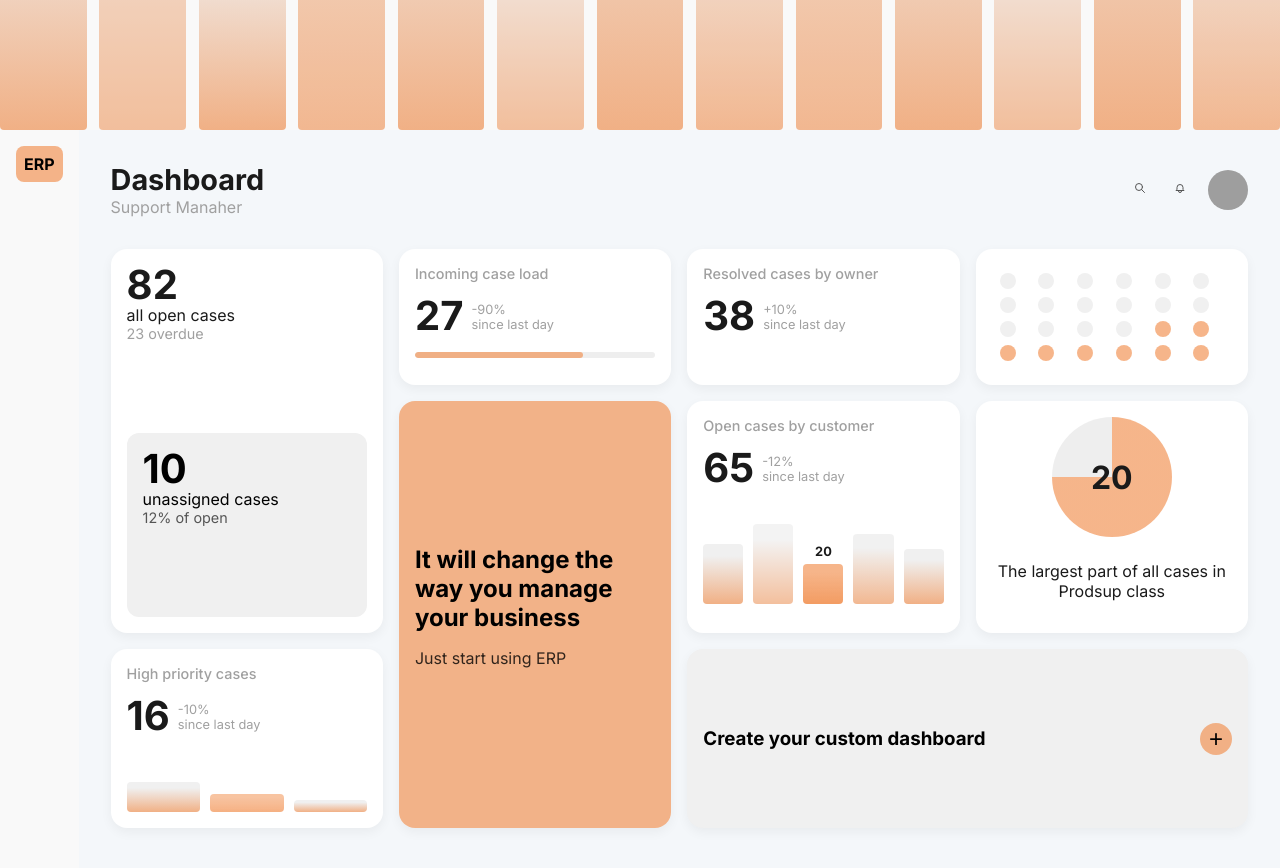
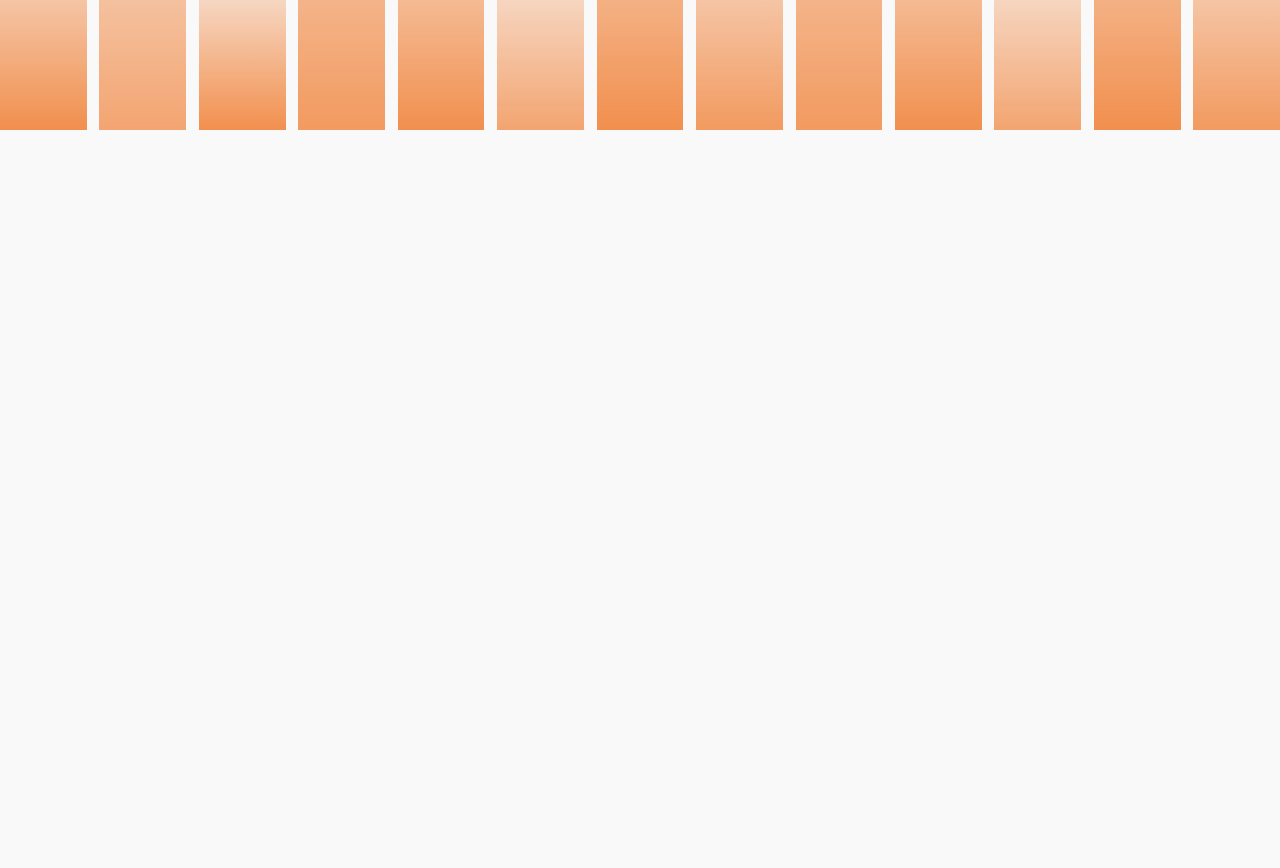
Before and after one commit to DeveloperChetram/AI_content_generation, a React (Vite) app in the folder frontend/: page / in a window 1280 px wide. Shown: the part 740-1608 px from the top of the page. After the commit the page ends 870 px from the top, so only its background shows below. Built offline with nearby package versions, Linux system fonts and the light colour scheme; grey boxes are pictures that could not be loaded; a web font is replaced by a local one.

Commit message:
style: add style with variable to dashboard

```diff
--- a/frontend/src/App.jsx
+++ b/frontend/src/App.jsx
@@ -15,7 +15,7 @@ const App = () => {
       <MainRoutes />
       {/* <Login/> */}
       {/* <ReduxSample /> */}
-      <Dashboard />
+      {/* <Dashboard /> */}
 
     </div>
   )
--- a/frontend/src/pages/Dashboard.jsx
+++ b/frontend/src/pages/Dashboard.jsx
@@ -1,16 +1,41 @@
-import React from 'react';
+import React, { useState } from 'react';
 import { useSelector } from 'react-redux';
-import '../styles/dashboard.css'; // Import the CSS file directly
+import '../styles/dashboard.css';
+
+// Icons
 const SearchIcon = () => <svg xmlns="http://www.w3.org/2000/svg" fill="none" viewBox="0 0 24 24" stroke="currentColor"><path strokeLinecap="round" strokeLinejoin="round" strokeWidth={2} d="M21 21l-6-6m2-5a7 7 0 11-14 0 7 7 0 0114 0z" /></svg>;
+const BellIcon = () => <svg xmlns="http://www.w3.org/2000/svg" fill="none" viewBox="0 0 24 24" stroke="currentColor"><path strokeLinecap="round" strokeLinejoin="round" strokeWidth={2} d="M15 17h5l-1.405-1.405A2.032 2.032 0 0118 14.158V11a6 6 0 10-12 0v3.159c0 .538-.214 1.055-.595 1.436L4 17h5m6 0v1a3 3 0 11-6 0v-1m6 0H9" /></svg>;
+const MenuIcon = () => <svg xmlns="http://www.w3.org/2000/svg" fill="none" viewBox="0 0 24 24" stroke="currentColor"><path strokeLinecap="round" strokeLinejoin="round" strokeWidth={2} d="M4 6h16M4 12h16m-7 6h7" /></svg>;
+const CloseIcon = () => <svg xmlns="http://www.w3.org/2000/svg" fill="none" viewBox="0 0 24 24" stroke="currentColor"><path strokeLinecap="round" strokeLinejoin="round" strokeWidth={2} d="M6 18L18 6M6 6l12 12" /></svg>;
 
 
-const BellIcon = () => <svg xmlns="http://www.w3.org/2000/svg" fill="none" viewBox="0 0 24 24" stroke="currentColor"><path strokeLinecap="round" strokeLinejoin="round" strokeWidth={2} d="M15 17h5l-1.405-1.405A2.032 2.032 0 0118 14.158V11a6 6 0 10-12 0v3.159c0 .538-.214 1.055-.595 1.436L4 17h5m6 0v1a3 3 0 11-6 0v-1m6 0H9" /></svg>;
+const Dashboard = () => {
+    const [isSidebarOpen, setIsSidebarOpen] = useState(false);
+    //
+    // NOTE: You'll need to connect this to your actual user data from your Redux store
+    const { user } = useSelector((state) => state.user);
 
-const Dashboard = () => {
+    const toggleSidebar = () => {
+        setIsSidebarOpen(!isSidebarOpen);
+    };
+
+    const displayUser = user || {
+        name: 'Chetram',
+        posts: Array(5).fill(null),
+        aiCredits: 12,
+        aiImageCredits: 8,
+    };
+
+
     return (
         <div className="dashboard-layout">
-            <aside className="sidebar">
-                <div className="sidebar-logo">ERP</div>
+            <aside className={`sidebar ${isSidebarOpen ? 'open' : ''}`}>
+                <div className="sidebar-header">
+                    <div className="sidebar-logo">wrAIte</div>
+                    <button className="sidebar-close-btn" onClick={toggleSidebar}>
+                        <CloseIcon />
+                    </button>
+                </div>
                 <nav className="sidebar-nav">
                     {/* Add sidebar icons here */}
                 </nav>
@@ -22,42 +47,45 @@ const Dashboard = () => {
                 <header className="dashboard-header">
                     <div className="header-title">
                         <h1>Dashboard</h1>
-                        <p>Support Manaher</p>
+                        <p>Welcome back, {displayUser.name}!</p>
                     </div>
                     <div className="header-actions">
                         <button className="icon-button"><SearchIcon /></button>
                         <button className="icon-button"><BellIcon /></button>
                         <img src="https://i.pravatar.cc/40" alt="User Avatar" className="user-avatar" />
+                        <button className="mobile-menu-btn" onClick={toggleSidebar}>
+                            <MenuIcon />
+                        </button>
                     </div>
                 </header>
                 <main className="dashboard-grid">
                     <div className="card card-tall">
                         <div className="card-content">
-                            <span className="card-value">82</span>
-                            <span className="card-label">all open cases</span>
-                            <span className="card-sublabel">23 overdue</span>
+                            <span className="card-value">{displayUser.posts.length}</span>
+                            <span className="card-label">Total Posts</span>
+                            <span className="card-sublabel">Manage and review your content</span>
                         </div>
                         <div className="card-content dark">
-                            <span className="card-value">10</span>
-                            <span className="card-label">unassigned cases</span>
-                            <span className="card-sublabel">12% of open</span>
+                            <span className="card-value">{displayUser.aiCredits}</span>
+                            <span className="card-label">AI Credits</span>
+                            <span className="card-sublabel">Text generation credits remaining</span>
                         </div>
                     </div>
                     <div className="card">
-                        <h3 className="card-title">Incoming case load</h3>
+                        <h3 className="card-title">AI Image Credits</h3>
                         <div className="card-main-stat">
-                            <span className="card-value">27</span>
+                            <span className="card-value">{displayUser.aiImageCredits}</span>
                             <div className="card-trend">
-                                <span>-90%</span>
+                                <span>-10%</span>
                                 <span>since last day</span>
                             </div>
                         </div>
                         <div className="progress-bar">
-                            <div className="progress" style={{ width: '70%' }}></div>
+                            <div className="progress" style={{ width: `${displayUser.aiImageCredits / 10 * 100}%` }}></div>
                         </div>
                     </div>
                     <div className="card">
-                        <h3 className="card-title">Resolved cases by owner</h3>
+                        <h3 className="card-title">Dummy Content</h3>
                         <div className="card-main-stat">
                             <span className="card-value">38</span>
                             <div className="card-trend">
@@ -74,7 +102,7 @@ const Dashboard = () => {
                         </div>
                     </div>
                     <div className="card">
-                        <h3 className="card-title">Open cases by customer</h3>
+                        <h3 className="card-title">Dummy Content</h3>
                         <div className="card-main-stat">
                             <span className="card-value">65</span>
                             <div className="card-trend">
@@ -91,8 +119,9 @@ const Dashboard = () => {
                         </div>
                     </div>
                     <div className="card accent-card">
-                        <h2>It will change the way you manage your business</h2>
-                        <p>Just start using ERP</p>
+                        <h2>Ready to create something new?</h2>
+                        <p>Use your AI credits to generate a new post.</p>
+                        <button className="create-post-btn">Create New Post</button>
                     </div>
                     <div className="card circle-card">
                         <div className="progress-circle">
@@ -101,7 +130,7 @@ const Dashboard = () => {
                         <p>The largest part of all cases in Prodsup class</p>
                     </div>
                      <div className="card">
-                        <h3 className="card-title">High priority cases</h3>
+                        <h3 className="card-title">Dummy Content</h3>
                         <div className="card-main-stat">
                             <span className="card-value">16</span>
                             <div className="card-trend">
--- a/frontend/src/styles/dashboard.css
+++ b/frontend/src/styles/dashboard.css
@@ -3,24 +3,42 @@
 /* Base Layout */
 .dashboard-layout {
     display: flex;
-    background-color: #f4f7fa; /* A light grey background similar to the image */
-    color: #1a1a1a;
+    background-color: var(--bg-color);
+    color: var(--text-color);
     min-height: 100vh;
 }
 
 .main-content {
     flex-grow: 1;
     padding: var(--spacing-md);
+    transition: margin-left 0.3s ease;
 }
 
 /* Sidebar */
 .sidebar {
-    display: none; /* Hidden on mobile */
+    display: none;
     flex-direction: column;
     width: 80px;
     background-color: var(--bg-color);
     color: var(--text-color);
     padding: var(--spacing-md);
+}
+
+.sidebar.open {
+    display: flex;
+    position: fixed;
+    top: 0;
+    left: 0;
+    width: 250px;
+    height: 100%;
+    z-index: 1000;
+}
+
+.sidebar-header {
+    display: flex;
+    justify-content: space-between;
+    align-items: center;
+    margin-bottom: var(--spacing-lg);
 }
 
 .sidebar-logo {
@@ -32,6 +50,15 @@
     padding: var(--spacing-sm);
     margin-bottom: var(--spacing-lg);
 }
+
+.sidebar-close-btn {
+    background: none;
+    border: none;
+    color: var(--text-color);
+    cursor: pointer;
+    display: none; /* Hidden by default */
+}
+
 
 /* Header */
 .dashboard-header {
@@ -45,13 +72,14 @@
 
 .header-title h1 {
     margin: 0;
-    font-size: 1.8rem;
-    font-family: var(--font-sans);
+    font-size: 3rem;
+    font-family: var(--font-serif-display);
+    color: var(--text-color);
 }
 
 .header-title p {
     margin: 0;
-    color: #a0a0a0;
+    color: var(--text-color-secondary);
 }
 
 .header-actions {
@@ -75,6 +103,15 @@
     border-radius: 50%;
 }
 
+.mobile-menu-btn {
+    display: block; /* Show on mobile */
+    background: none;
+    border: none;
+    color: var(--text-color);
+    cursor: pointer;
+}
+
+
 /* Dashboard Grid & Cards */
 .dashboard-grid {
     display: grid;
@@ -83,16 +120,35 @@
 }
 
 .card {
-    background-color: #ffffff;
+    background-color: var(--card-bg-color);
+    color: var(--text-color);
     border-radius: 16px;
     padding: var(--spacing-md);
-    box-shadow: 0 4px 12px rgba(0, 0, 0, 0.05);
+    box-shadow: 0 4px 12px rgba(0, 0, 0, 0.2);
 }
+
+.create-post-btn {
+    background-color: var(--primary-btn-bg);
+    color: var(--primary-btn-text);
+    padding: var(--spacing-sm) var(--spacing-lg);
+    border-radius: 8px;
+    border: none;
+    font-size: 1rem;
+    font-weight: 500;
+    cursor: pointer;
+    transition: opacity 0.2s ease;
+    margin-top: var(--spacing-md);
+}
+
+.create-post-btn:hover {
+    opacity: 0.85;
+}
+
 
 .card-title {
     margin-top: 0;
     font-size: 0.9rem;
-    color: #a0a0a0;
+    color: var(--text-color-secondary);
     font-weight: 500;
 }
 
@@ -113,13 +169,13 @@
 }
 
 .card-sublabel {
-    color: #a0a0a0;
+    color: var(--text-color-secondary);
     font-size: 0.9rem;
 }
 
 .card-trend {
     font-size: 0.8rem;
-    color: #a0a0a0;
+    color: var(--text-color-secondary);
     margin-bottom: 4px;
 }
 
@@ -138,7 +194,7 @@
 }
 
 .card-content.dark {
-    background-color: var(--input-bg-color);
+    background-color: var(--bg-color);
     color: var(--text-color);
     border-radius: 12px;
     padding: var(--spacing-md);
@@ -149,7 +205,7 @@
 
 .progress-bar {
     height: 6px;
-    background-color: #eee;
+    background-color: var(--input-border-color);
     border-radius: 3px;
     overflow: hidden;
     margin-top: var(--spacing-md);
@@ -172,7 +228,7 @@
     width: 16px;
     height: 16px;
     border-radius: 50%;
-    background-color: var(--input-bg-color);
+    background-color: var(--input-border-color);
 }
 .dot.dot-accent {
     background-color: var(--bottom-gradient-color);
@@ -186,30 +242,30 @@
     margin-top: var(--spacing-md);
 }
 
-.bar {
+.bar-chart .bar {
     flex: 1;
-    background-color: var(--input-bg-color);
+    background-color: var(--input-border-color);
     border-radius: 4px;
     position: relative;
 }
-.bar.accent-bar {
+.bar-chart .bar.accent-bar {
      background-color: var(--bottom-gradient-color);
 }
-.bar span {
+.bar-chart .bar span {
     position: absolute;
     top: -20px;
     left: 50%;
     transform: translateX(-50%);
     font-size: 0.8rem;
     font-weight: bold;
-    color: #1a1a1a;
+    color: var(--text-color);
 }
 .short-chart {
     height: 60px;
 }
 
 .accent-card {
-    background-color: var(--bottom-gradient-color);
+    background-color: var(--accent-card-bg-color);
     color: var(--text-color);
     display: flex;
     flex-direction: column;
@@ -222,6 +278,11 @@
 .accent-card p {
     opacity: 0.8;
 }
+.accent-card .create-post-btn {
+    background-color: var(--primary-btn-bg);
+    color: var(--primary-btn-text);
+}
+
 
 .circle-card {
     display: flex;
@@ -236,7 +297,7 @@
     border-radius: 50%;
     display: grid;
     place-items: center;
-    background: conic-gradient(var(--bottom-gradient-color) 270deg, #eee 0deg);
+    background: conic-gradient(var(--bottom-gradient-color) 270deg, var(--input-border-color) 0deg);
     margin-bottom: var(--spacing-sm);
 }
 .circle-value {
@@ -245,7 +306,7 @@
 }
 
 .dark-card {
-    background-color: var(--input-bg-color);
+    background-color: var(--bg-color);
     color: var(--text-color);
     display: flex;
     justify-content: space-between;
@@ -282,6 +343,9 @@
     .accent-card {
         grid-column: span 2;
     }
+    .mobile-menu-btn {
+        display: none;
+    }
 }
 
 /* Desktop */
--- a/frontend/src/styles/theme.css
+++ b/frontend/src/styles/theme.css
@@ -6,14 +6,19 @@
 /* Defines theme variables for colors, fonts, spacing, and breakpoints. */
 :root {
   /* Default to dark theme */
-  --bg-color: #000000;
+  --bg-color: #1B1C1D;
   --text-color: #FFFFFF;
   --text-color-secondary: #a0a0a0;
   --primary-btn-bg: #FFFFFF;
   --primary-btn-text: #000000;
-  --input-bg-color: #1a1a1a;
-  --input-border-color: #333333;
-  --bottom-gradient-color: rgba(233, 147, 90, 0.274); /* Orange glow */
+  --input-bg-color: #2C2D2E;
+  --input-border-color: #444546;
+  /* UPDATED: Changed to a solid, more vibrant orange */
+  --bottom-gradient-color: #E9935A;
+  --card-bg-color: #2C2D2E;
+  --accent-color: #5CC9C1;
+  --accent-card-bg-color: #4a3f3a;
+
 
   /* Fonts */
   --font-sans: 'Inter', sans-serif;
@@ -49,9 +54,11 @@
     --primary-btn-text: #FFFFFF;
     --input-bg-color: #f0f0f0;
     --input-border-color: #cccccc;
-
-    /* THIS IS THE CHANGE: Use the same orange color in light mode */
-  --bottom-gradient-color: rgba(241, 143, 78, 0.658); /* Orange glow */
+    --card-bg-color: #ffffff;
+    --accent-color: #4BAE9E;
+    --accent-card-bg-color: #f5f2ef;
+    /* UPDATED: Changed to a solid, more vibrant orange */
+    --bottom-gradient-color: #F18F4E;
   }
 }
 
```
